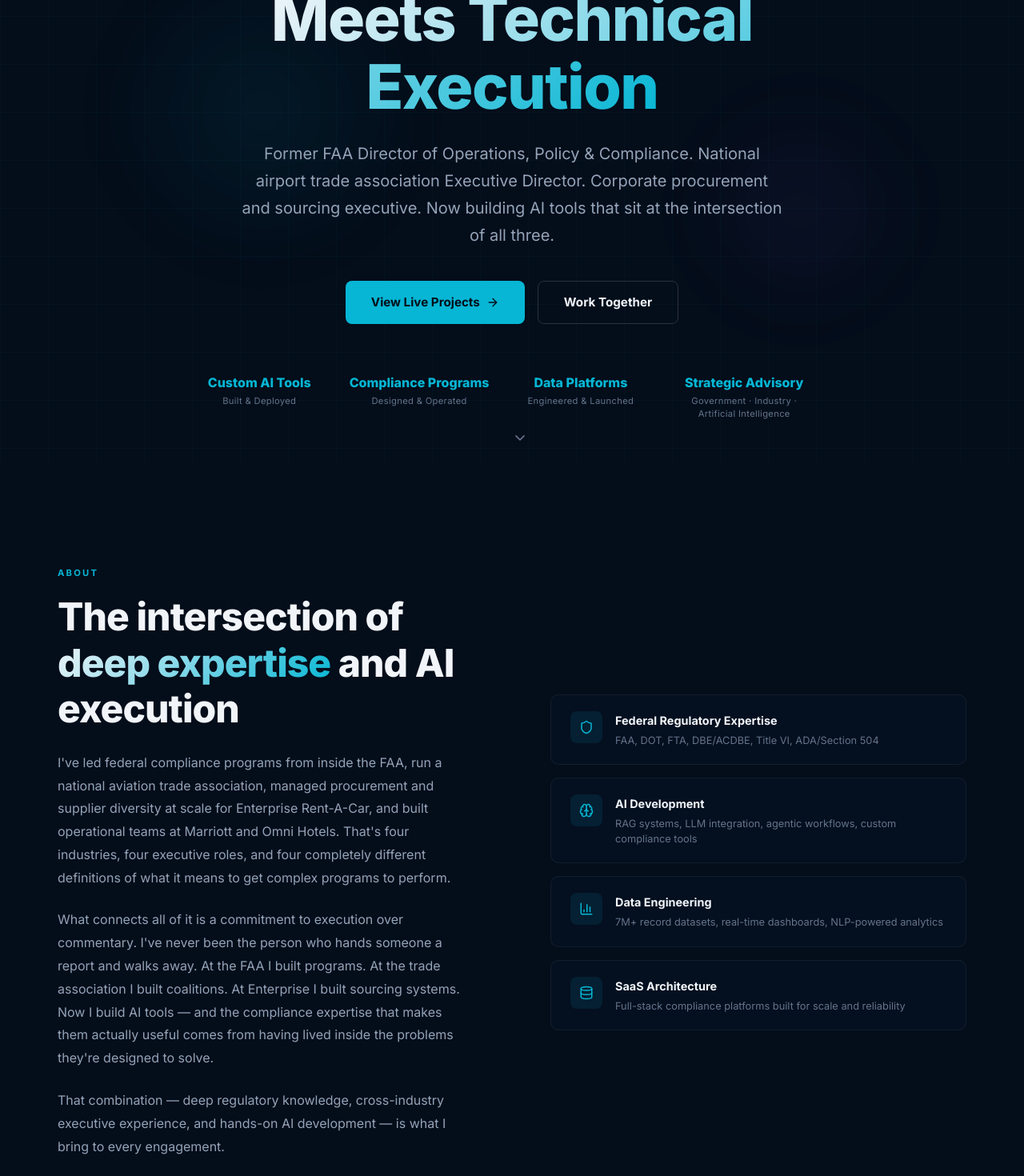
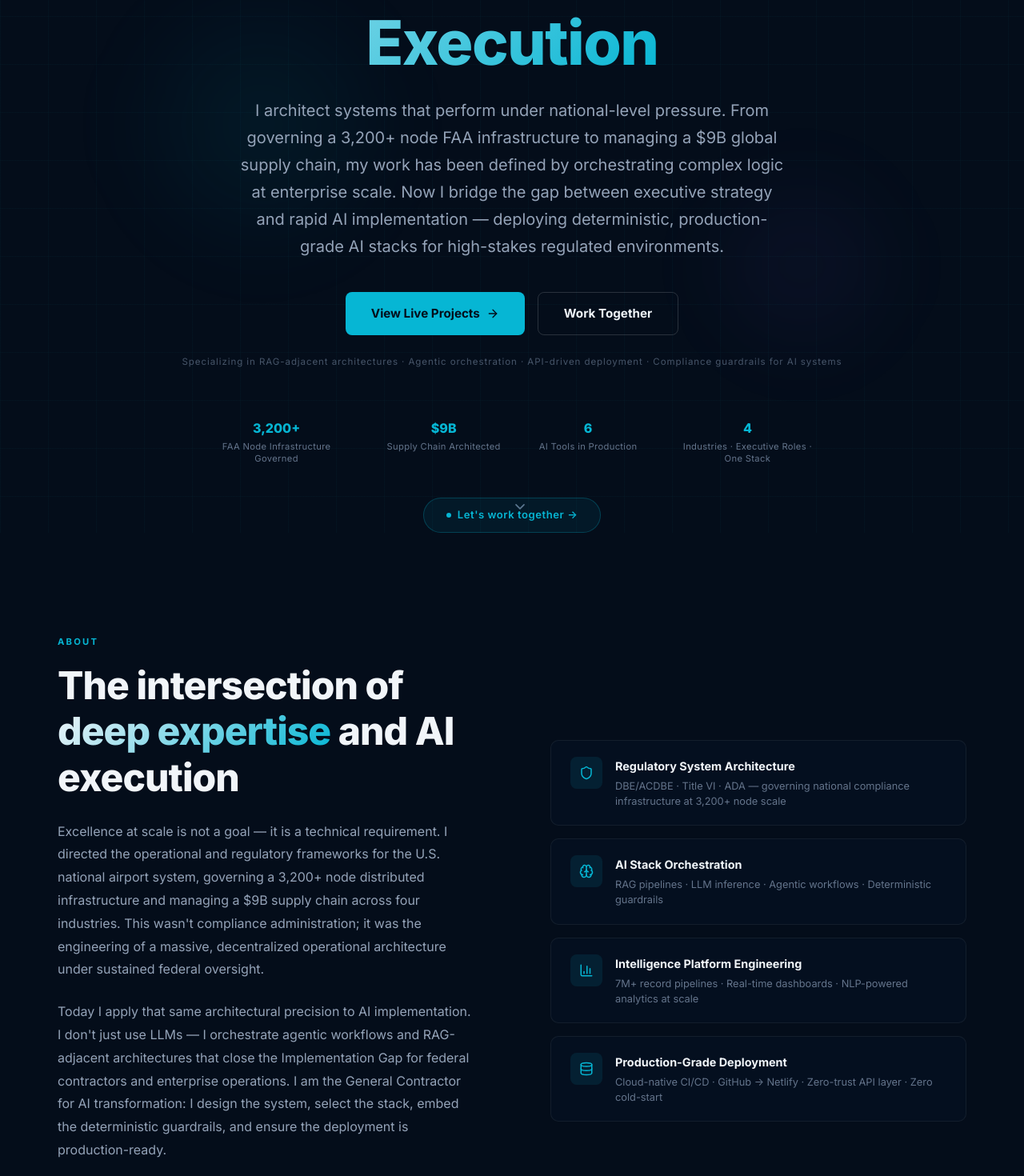
Before and after one commit to GeneRoth/generoth-com, a Next.js app in the folder generoth-com/: page / in a window 1280 px wide. Shown: the part 220-1690 px from the top of the page at 80% size. Built offline with nearby package versions, Linux system fonts and the light colour scheme.

Commit message:
Apply unified Brand Spec: hero statement, about narrative, stats, cards, portfolio, stack, contact

```diff
--- a/generoth-com/app/page.tsx
+++ b/generoth-com/app/page.tsx
@@ -89,7 +89,7 @@ const PORTFOLIO = [
   {
     id: "02",
     title: "U.S. Airport Operational Performance",
-    description: "Built on 7 million BTS flight records from 140 hub airports. Explore on-time performance by carrier, airport, and hub category — the same data FAA and airlines use to measure operational health.",
+    description: "Operationalized 7 million BTS flight records across 140 hub airports into a sub-second performance intelligence platform. The same data FAA and airlines use to make operational decisions — now deployable for any stakeholder in under 2 seconds.",
     tech: ["Python", "Streamlit", "Pandas", "Plotly"],
     color: "#8b5cf6",
     icon: Globe,
@@ -99,7 +99,7 @@ const PORTFOLIO = [
   {
     id: "03",
     title: "Airline Passenger Experience Intelligence",
-    description: "AI-powered platform surfacing patterns in airline service quality and passenger satisfaction. Filter by carrier and explore what the data actually shows beneath the headline numbers.",
+    description: "Architected an NLP-powered intelligence platform that surfaces carrier-level service degradation signals across DOT complaint data. Designed to inform regulatory intervention decisions, not just visualize trends.",
     tech: ["Python", "NLP", "Streamlit", "scikit-learn"],
     color: "#10b981",
     icon: Users,
@@ -109,47 +109,47 @@ const PORTFOLIO = [
   {
     id: "04",
     title: "DBE/ACDBE Narrative Builder",
-    description: "An AI-assisted tool that helps firms structure and draft compliant DBE/ACDBE program narratives. Guides users through the certification storytelling process using RAG architecture.",
+    description: "Orchestrated a RAG-adjacent LLM pipeline that interviews certification candidates and generates submission-ready Personal Narratives. Deterministic guardrails enforce DBE/ACDBE regulatory standards on every output — compliance architecture, not prompt tricks.",
     tech: ["RAG", "LLM", "Vector DB", "Python"],
     color: "#f59e0b",
     icon: FileText,
     href: "https://dbe-narrative-builder.netlify.app",
-    metrics: "RAG-powered · Compliance-aware generation",
+    metrics: "RAG-adjacent · Deterministic output layer · Compliance-governed generation",
   },
   {
     id: "05",
     title: "Environmental Intelligence Platform",
-    description: "Real-time environmental compliance monitoring and risk assessment for aviation operations. Tracks regulatory exposure and generates automated compliance briefs.",
-    tech: ["Python", "APIs", "Streamlit", "Plotly"],
+    description: "Deployed a multi-source real-time intelligence platform orchestrating live weather, air quality, and news sentiment APIs across global cities. Claude-powered cross-city briefings generated via agentic workflow — zero cold-start, sub-2-second load.",
+    tech: ["Python", "APIs", "Claude AI", "Plotly"],
     color: "#ef4444",
     icon: Zap,
     href: "https://enviro-intelligence-platform.netlify.app",
-    metrics: "Real-time monitoring · Automated risk scoring",
+    metrics: "Multi-API orchestration · Agentic AI briefings · Real-time edge deployment",
   },
   {
     id: "06",
     title: "GPU Path Tracer",
-    description: "High-performance GPU-accelerated path tracing engine demonstrating advanced computational capabilities and systems-level programming expertise.",
-    tech: ["WebGL", "GLSL", "JavaScript", "GPU"],
+    description: "Architected a WebGL2 path tracing engine executing physically-based rendering entirely on the GPU via custom GLSL shaders. Cook-Torrance BRDF, Monte Carlo sampling, and progressive accumulation — every pixel earned through simulation, not rasterization shortcuts.",
+    tech: ["WebGL2", "GLSL", "JavaScript", "GPU"],
     color: "#ec4899",
     icon: Cpu,
     href: "https://lovely-pithivier-a966bf.netlify.app/raytracer.html",
-    metrics: "GPU-accelerated · Real-time ray tracing",
+    metrics: "GPU-accelerated · Physically-based rendering · Zero-dependency deployment",
   },
 ];
 
 const STATS = [
-  { value: "Custom AI Tools", label: "Built & Deployed" },
-  { value: "Compliance Programs", label: "Designed & Operated" },
-  { value: "Data Platforms", label: "Engineered & Launched" },
-  { value: "Strategic Advisory", label: "Government · Industry · Artificial Intelligence" },
+  { value: "3,200+", label: "FAA Node Infrastructure Governed" },
+  { value: "$9B", label: "Supply Chain Architected" },
+  { value: "6", label: "AI Tools in Production" },
+  { value: "4", label: "Industries · Executive Roles · One Stack" },
 ];
 
 const ABOUT_CARDS = [
-  { icon: Shield, title: "Federal Regulatory Expertise", desc: "FAA, DOT, FTA, DBE/ACDBE, Title VI, ADA/Section 504" },
-  { icon: Brain, title: "AI Development", desc: "RAG systems, LLM integration, agentic workflows, custom compliance tools" },
-  { icon: BarChart3, title: "Data Engineering", desc: "7M+ record datasets, real-time dashboards, NLP-powered analytics" },
-  { icon: Database, title: "SaaS Architecture", desc: "Full-stack compliance platforms built for scale and reliability" },
+  { icon: Shield, title: "Regulatory System Architecture", desc: "DBE/ACDBE · Title VI · ADA — governing national compliance infrastructure at 3,200+ node scale" },
+  { icon: Brain, title: "AI Stack Orchestration", desc: "RAG pipelines · LLM inference · Agentic workflows · Deterministic guardrails" },
+  { icon: BarChart3, title: "Intelligence Platform Engineering", desc: "7M+ record pipelines · Real-time dashboards · NLP-powered analytics at scale" },
+  { icon: Database, title: "Production-Grade Deployment", desc: "Cloud-native CI/CD · GitHub → Netlify · Zero-trust API layer · Zero cold-start" },
 ];
 
 // ─── NAV ─────────────────────────────────────────────────────────────────────
@@ -240,7 +240,7 @@ function Hero() {
           }}>
           <div style={{ width: "6px", height: "6px", borderRadius: "50%", background: "#06b6d4" }} />
           <span style={{ fontSize: "0.65rem", fontWeight: 700, letterSpacing: "0.2em", textTransform: "uppercase" as const, color: "#06b6d4" }}>
-            Former FAA Director · AI Builder · Compliance Strategist
+            National-Scale Operational Architect · AI Implementation Lead
           </span>
         </motion.div>
 
@@ -255,8 +255,7 @@ function Hero() {
 
         <motion.p initial={{ opacity: 0, y: 20 }} animate={{ opacity: 1, y: 0 }} transition={{ duration: 0.7, delay: 0.2 }}
           style={{ fontSize: "clamp(1rem, 2vw, 1.25rem)", color: "#94a3b8", maxWidth: "680px", margin: "0 auto 2.5rem", lineHeight: 1.7 }}>
-          Former FAA Director of Operations, Policy &amp; Compliance. National airport trade association Executive Director.
-          Corporate procurement and sourcing executive. Now building AI tools that sit at the intersection of all three.
+          I architect systems that perform under national-level pressure. From governing a 3,200+ node FAA infrastructure to managing a $9B global supply chain, my work has been defined by orchestrating complex logic at enterprise scale. Now I bridge the gap between executive strategy and rapid AI implementation — deploying deterministic, production-grade AI stacks for high-stakes regulated environments.
         </motion.p>
 
         <motion.div initial={{ opacity: 0, y: 20 }} animate={{ opacity: 1, y: 0 }} transition={{ duration: 0.7, delay: 0.3 }}
@@ -279,6 +278,11 @@ function Hero() {
           </motion.a>
         </motion.div>
 
+        <motion.div initial={{ opacity: 0, y: 20 }} animate={{ opacity: 1, y: 0 }} transition={{ duration: 0.7, delay: 0.4 }}
+          style={{ marginTop: "1.5rem", fontSize: "0.72rem", color: "#475569", letterSpacing: "0.08em", textAlign: "center" as const }}>
+          Specializing in RAG-adjacent architectures · Agentic orchestration · API-driven deployment · Compliance guardrails for AI systems
+        </motion.div>
+
         <motion.div initial={{ opacity: 0, y: 20 }} animate={{ opacity: 1, y: 0 }} transition={{ duration: 0.7, delay: 0.5 }}
           style={{ display: "flex", gap: "3rem", justifyContent: "center", marginTop: "4rem", flexWrap: "wrap" as const }}>
           {STATS.map((stat) => (
@@ -287,6 +291,22 @@ function Hero() {
               <div style={{ fontSize: "0.7rem", color: "#64748b", letterSpacing: "0.03em", lineHeight: 1.4 }}>{stat.label}</div>
             </div>
           ))}
+        </motion.div>
+
+        <motion.div initial={{ opacity: 0, y: 20 }} animate={{ opacity: 1, y: 0 }} transition={{ duration: 0.7, delay: 0.7 }}
+          style={{ marginTop: "2.5rem", display: "flex", justifyContent: "center" }}>
+          <motion.a href="#contact" whileHover={{ scale: 1.05 }} whileTap={{ scale: 0.95 }}
+            style={{
+              background: "rgba(6,182,212,0.08)", color: "#06b6d4",
+              padding: "0.65rem 1.75rem", borderRadius: "100px",
+              textDecoration: "none", fontWeight: 600, fontSize: "0.82rem",
+              border: "1px solid rgba(6,182,212,0.25)",
+              display: "flex", alignItems: "center", gap: "8px",
+              letterSpacing: "0.04em",
+            }}>
+            <span style={{ width: "6px", height: "6px", borderRadius: "50%", background: "#06b6d4", display: "inline-block" }} />
+            Let&apos;s work together →
+          </motion.a>
         </motion.div>
       </motion.div>
 
@@ -314,22 +334,20 @@ function About() {
             and AI execution
           </h2>
           <p style={{ color: "#94a3b8", lineHeight: 1.8, marginBottom: "1.5rem" }}>
-            I&apos;ve led federal compliance programs from inside the FAA, run a national aviation trade
-            association, managed procurement and supplier diversity at scale for Enterprise Rent-A-Car,
-            and built operational teams at Marriott and Omni Hotels. That&apos;s four industries, four
-            executive roles, and four completely different definitions of what it means to get complex
-            programs to perform.
+            Excellence at scale is not a goal — it is a technical requirement. I directed the operational and regulatory
+            frameworks for the U.S. national airport system, governing a 3,200+ node distributed infrastructure and
+            managing a $9B supply chain across four industries. This wasn&apos;t compliance administration; it was the
+            engineering of a massive, decentralized operational architecture under sustained federal oversight.
           </p>
           <p style={{ color: "#94a3b8", lineHeight: 1.8, marginBottom: "1.5rem" }}>
-            What connects all of it is a commitment to execution over commentary. I&apos;ve never been
-            the person who hands someone a report and walks away. At the FAA I built programs. At the
-            trade association I built coalitions. At Enterprise I built sourcing systems. Now I build
-            AI tools — and the compliance expertise that makes them actually useful comes from having
-            lived inside the problems they&apos;re designed to solve.
+            Today I apply that same architectural precision to AI implementation. I don&apos;t just use LLMs — I
+            orchestrate agentic workflows and RAG-adjacent architectures that close the Implementation Gap for
+            federal contractors and enterprise operations. I am the General Contractor for AI transformation:
+            I design the system, select the stack, embed the deterministic guardrails, and ensure the deployment
+            is production-ready.
           </p>
           <p style={{ color: "#94a3b8", lineHeight: 1.8 }}>
-            That combination — deep regulatory knowledge, cross-industry executive experience, and
-            hands-on AI development — is what I bring to every engagement.
+            I don&apos;t hand someone a strategy deck and walk away. I build the system that executes it.
           </p>
         </motion.div>
 
@@ -383,8 +401,7 @@ function Services() {
             </span>
           </h2>
           <p style={{ color: "#94a3b8", maxWidth: "600px", margin: "0 auto", lineHeight: 1.7 }}>
-            Four integrated practice areas — each informed by real federal experience
-            and executed with production-grade AI and data engineering.
+            Four integrated practice areas — each grounded in national-scale operational authority and executed with production-grade AI orchestration.
           </p>
         </motion.div>
 
@@ -440,8 +457,7 @@ function Portfolio() {
             in production
           </h2>
           <p style={{ color: "#94a3b8", maxWidth: "600px", margin: "0 auto", lineHeight: 1.7 }}>
-            Not mockups. Not demos. Real tools built on real data, solving real compliance
-            and operational problems in aviation and government.
+            Not mockups. Not demos. Production AI tools — each solving a real compliance or operational problem in federally regulated aviation, built with the same precision required at national infrastructure scale.
           </p>
         </motion.div>
 
@@ -503,11 +519,11 @@ function Portfolio() {
 
 const STACK = [
   { category: "// Framework & Language", items: ["Next.js 14 (App Router)", "React 18", "TypeScript", "Tailwind CSS"] },
-  { category: "// Animation & Design", items: ["Framer Motion", "Custom Design System", "Zero templates — every pixel custom", "Lucide React Icons"] },
-  { category: "// AI & Intelligence", items: ["Anthropic Claude API", "RAG Architecture", "LLM Integration", "Built collaboratively with Claude"] },
-  { category: "// Data & Portfolio Tools", items: ["Python · Pandas · Plotly", "Streamlit · Leaflet.js", "NLP · scikit-learn", "BTS Flight Data (7M+ records)"] },
-  { category: "// Deployment & Infrastructure", items: ["Vercel (auto-deploy on commit)", "GitHub version control", "DreamHost (bloody-marys.com)", "SSL · CDN · Global edge network"] },
-  { category: "// Development Approach", items: ["Agentic AI workflow", "Prompt engineering", "Iterative build process", "Human + AI collaboration"] },
+  { category: "// Animation & Design", items: ["Framer Motion", "Custom Design System", "Zero templates — every pixel orchestrated", "Lucide React Icons"] },
+  { category: "// AI & Intelligence", items: ["Anthropic Claude API", "RAG-adjacent Architecture", "LLM Inference Pipeline", "Orchestrated via Claude API"] },
+  { category: "// Data & Portfolio Tools", items: ["Python · Pandas · Plotly", "Vector-ready data pipelines", "NLP · scikit-learn", "BTS Flight Data (7M+ records)"] },
+  { category: "// Deployment & Infrastructure", items: ["Vercel (auto-deploy on commit)", "GitHub CI/CD version control", "Zero-trust API layer (serverless)", "SSL · CDN · Global edge network"] },
+  { category: "// Development Approach", items: ["Agentic AI workflow", "Architect-directed AI execution", "Rapid agentic implementation", "Production-grade from day one"] },
 ];
 
 function Stack() {
@@ -524,7 +540,7 @@ function Stack() {
             </span>
           </h2>
           <p style={{ color: "#94a3b8", maxWidth: "600px", margin: "0 auto", lineHeight: 1.7 }}>
-            No templates. No page builders. Every component custom-engineered using the same tools I use to build compliance AI — modern frameworks, real code, and Claude as a collaborative development partner.
+            No templates. No page builders. Every component orchestrated from first principles — the same stack architecture deployed for enterprise clients, with Claude as the implementation engine.
           </p>
         </motion.div>
 
@@ -551,8 +567,10 @@ function Stack() {
           style={{ marginTop: "3rem", padding: "1.5rem 2rem", background: "rgba(6,182,212,0.05)", border: "1px solid rgba(6,182,212,0.15)", borderRadius: "12px", display: "flex", alignItems: "center", gap: "1rem", flexWrap: "wrap" as const }}>
           <div style={{ width: "8px", height: "8px", borderRadius: "50%", background: "#06b6d4", flexShrink: 0, boxShadow: "0 0 10px rgba(6,182,212,0.5)" }} />
           <p style={{ color: "#94a3b8", fontSize: "0.875rem", lineHeight: 1.6, margin: 0 }}>
-            <span style={{ color: "#f1f5f9", fontWeight: 600 }}>Built with Claude. </span>
-            This site was designed and engineered in an agentic AI workflow — architecture, code, content, and deployment all developed collaboratively using Anthropic&apos;s Claude. The same approach I bring to every client engagement.
+            <span style={{ color: "#f1f5f9", fontWeight: 600 }}>Strategically orchestrated with Claude. </span>
+            This site was architected in an agentic AI workflow — architecture decisions, code generation, content strategy,
+            and deployment all coordinated using Anthropic&apos;s Claude as the implementation engine.
+            The same orchestration model I bring to every client engagement.
           </p>
         </motion.div>
       </div>
@@ -579,8 +597,8 @@ function Contact() {
             </span>
           </h2>
           <p style={{ color: "#94a3b8", lineHeight: 1.8, marginBottom: "3rem", fontSize: "1.05rem" }}>
-            Whether you need compliance advisory, AI tool development, or a strategic
-            partner who understands both federal regulations and modern technology — let&apos;s talk.
+            If you&apos;re deploying AI into regulated environments, scaling a compliance operation, or need an architect
+            who has operated at both federal and enterprise scale — this is the conversation to have.
           </p>
           <div style={{ display: "flex", gap: "1rem", justifyContent: "center", flexWrap: "wrap" as const }}>
             <motion.a href="mailto:gene@generoth.com" whileHover={{ scale: 1.05 }} whileTap={{ scale: 0.95 }}
```
